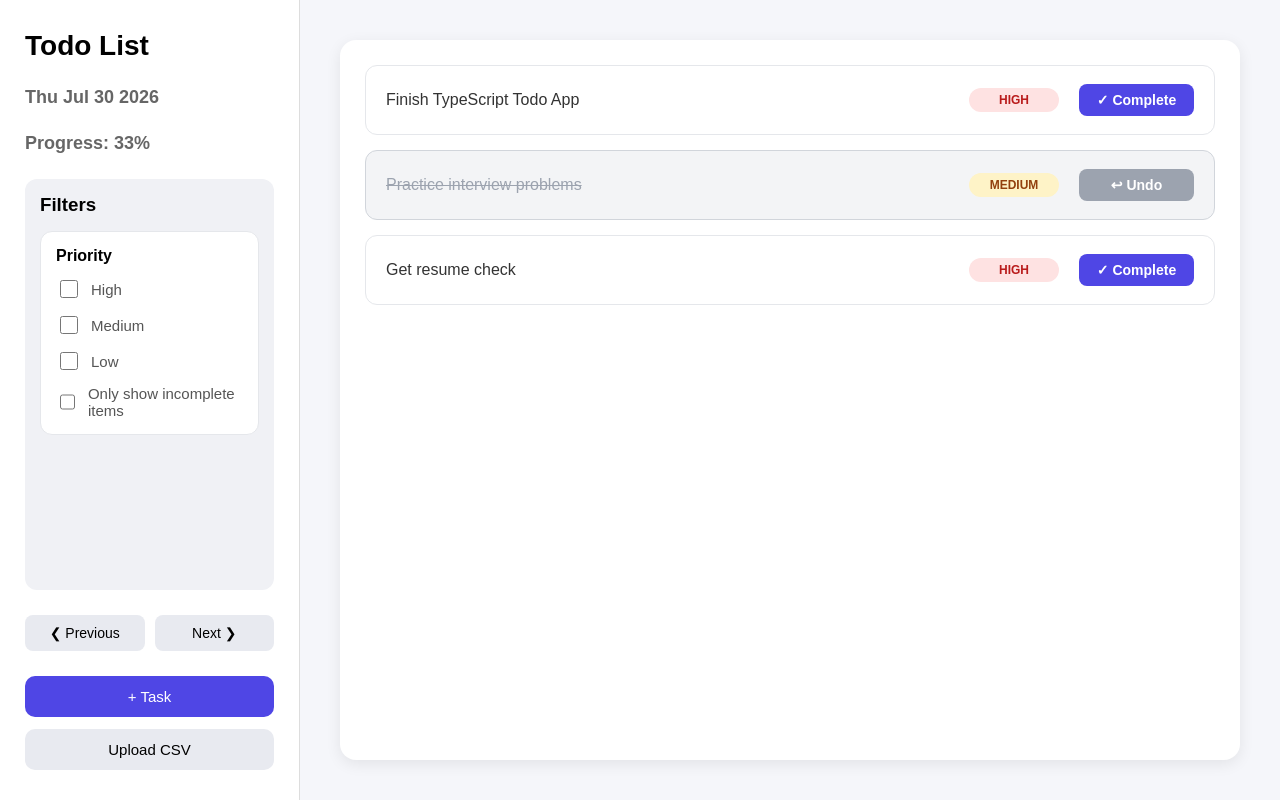
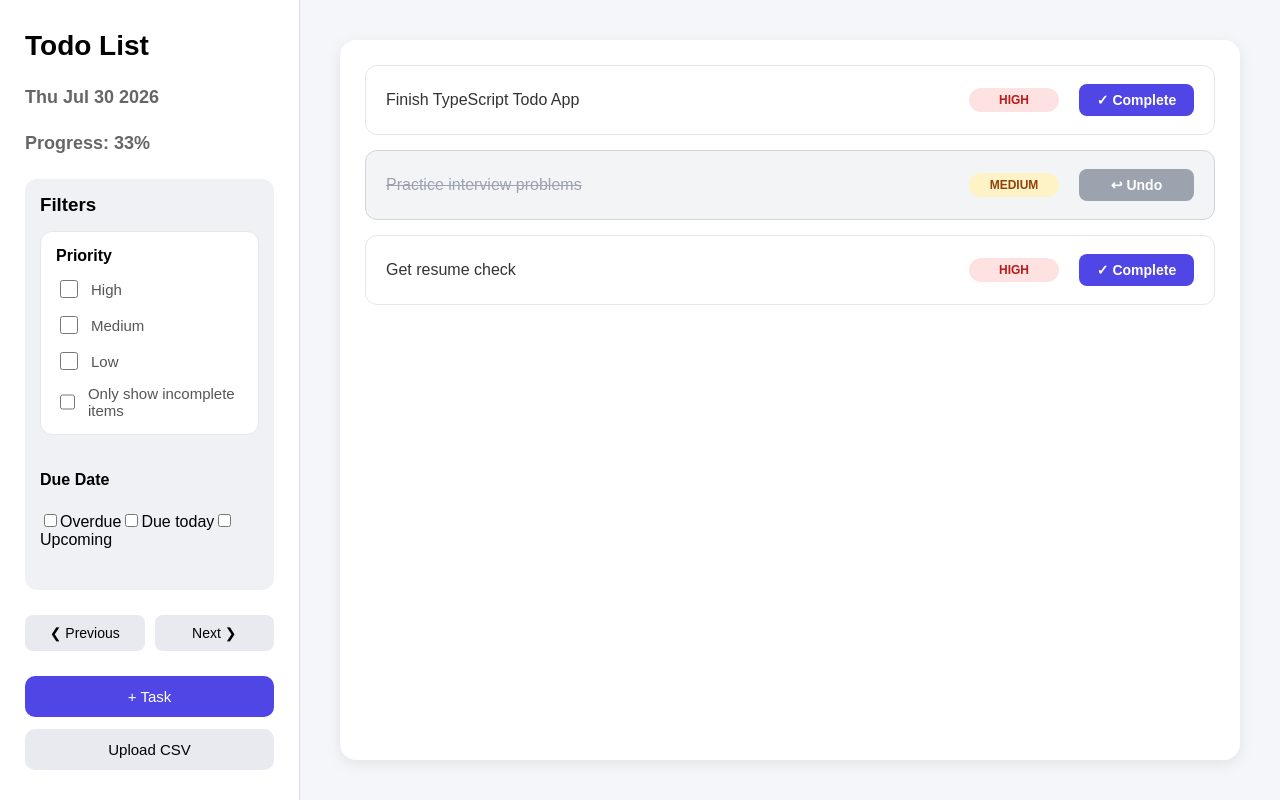
Before and after one commit to AudreyBurrell/todo-typescript, a React (Vite) app: page / in a window 1280 px wide. Built offline with nearby package versions, Linux system fonts and the light colour scheme.

Commit message:
Getting the tsx ready for the due date filter by adding the html, hooks, and creating a new type

```diff
--- a/src/App.tsx
+++ b/src/App.tsx
@@ -1,5 +1,6 @@
 import type { Task } from "./types/Task";
 import type { Priority } from "./types/Priority";
+import type { DueDate } from "./types/DueDate";
 import TaskItem from "./components/TaskItem";
 import AddTaskModal from "./components/AddTaskModal";
 import { calculateProgress } from "./utils/calculateProgress";
@@ -14,6 +15,7 @@ function App() {
     const [showModal, setShowModal] = useState(false);
     const [selectedPriorities, setSelectedPriorities] = useState<Priority[]>([]);
     const [showOnlyIncomplete, setShowOnlyIncomplete] = useState(false);
+    const [selectedDueDate, setSelectedDueDate] = useState<DueDate[]>([]);
 
     let currentDate = new Date().toDateString();
     const currentProgress = calculateProgress(tasks);
@@ -58,6 +60,22 @@ function App() {
         }
     }
 
+    function handleDueDate(dueDate: DueDate) {
+        //this function updates the list that will be used to keep track of which due dates need to be included
+        //if it is selected, remove it
+        //if it hasn't been selected, add it
+        if (selectedDueDate.includes(dueDate)) {
+            setSelectedDueDate(
+                selectedDueDate.filter((item) => item !== dueDate)
+            );
+        } else {
+            setSelectedDueDate([
+                ...selectedDueDate,
+                dueDate
+            ]);
+        }
+    }
+
     //filter pipeline
     const priorityFilteredTasks = filterByPriority(tasks, selectedPriorities);
     const completeFilteredTasks = filterByComplete(priorityFilteredTasks, showOnlyIncomplete);
@@ -74,8 +92,8 @@ function App() {
                     {/*
                     Filter options:
                     1. Only display certain priorities (checkboxes, not radio buttons, to allow for multiple) DONE
-                    2. Only display incomplete items
-                    3. Sort by priority
+                    2. Only display incomplete items DONE
+                    3. Due date
 
                     Search bar
                     */}
@@ -97,6 +115,21 @@ function App() {
                         <label>
                             <input type="checkbox" checked={showOnlyIncomplete} onChange={(event) => setShowOnlyIncomplete(event.target.checked)} />
                             Only show incomplete items
+                        </label>
+                    </div>
+                    <div className="dueDateFilter">
+                        <h4>Due Date</h4>
+                        <label>
+                            <input type="checkbox" checked={selectedDueDate.includes("OVERDUE")} onChange={() => handleDueDate("OVERDUE")} />
+                            Overdue
+                        </label>
+                        <label>
+                            <input type="checkbox" checked={selectedDueDate.includes("DUE TODAY")} onChange={() => handleDueDate("DUE TODAY")} />
+                            Due today
+                        </label>
+                        <label>
+                            <input type="checkbox" checked={selectedDueDate.includes("UPCOMING")} onChange={() => handleDueDate("UPCOMING")} />
+                            Upcoming
                         </label>
                     </div>
 
--- /dev/null
+++ b/src/types/DueDate.ts
@@ -0,0 +1 @@
+export type DueDate = "OVERDUE" | "DUE TODAY" | "UPCOMING";
```
